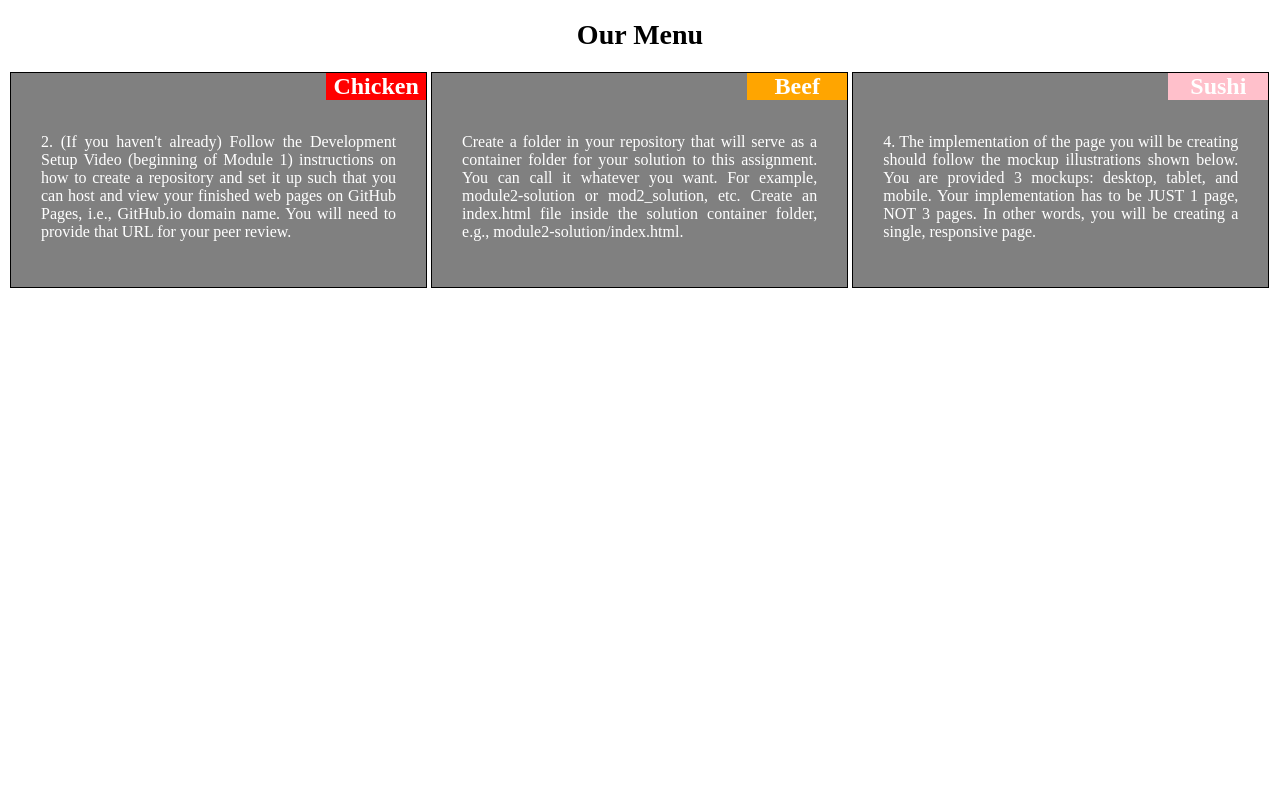
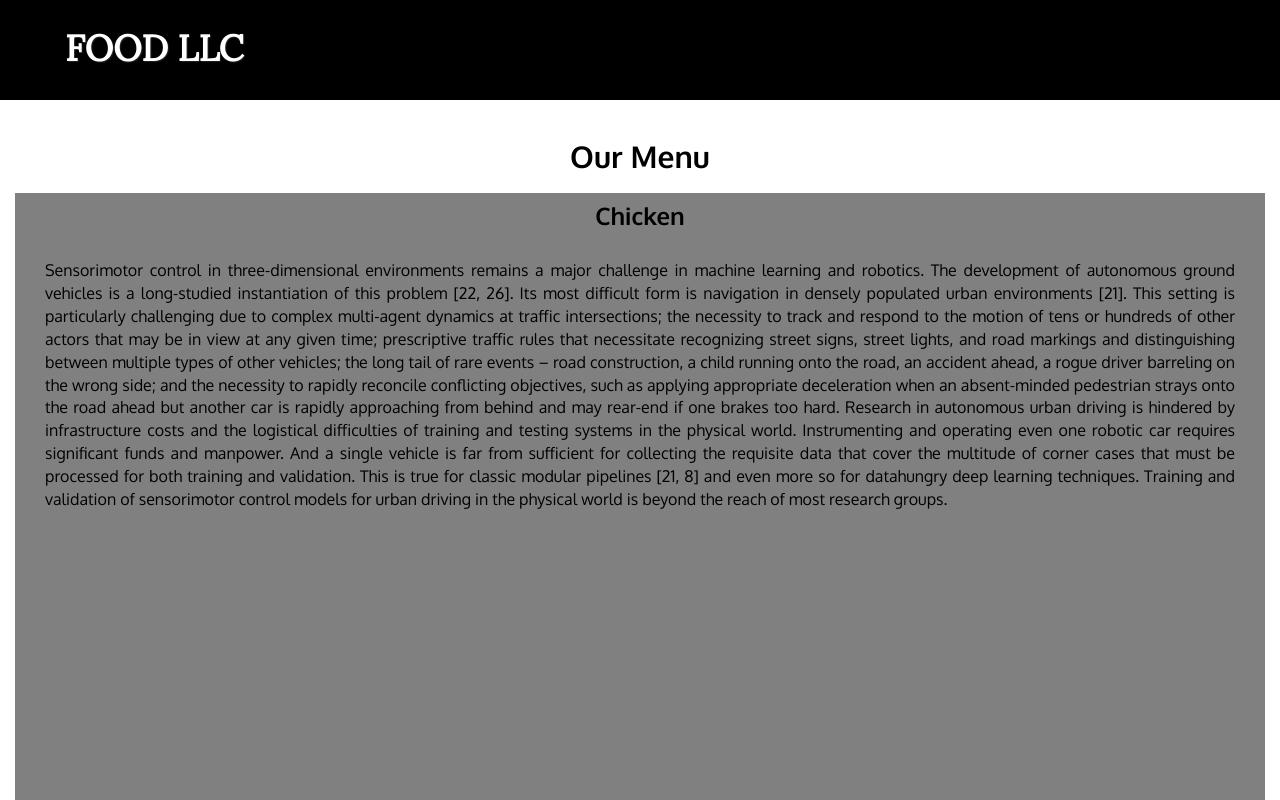
Before and after one commit to JoshSoft/JoshSoft.github.io, a plain HTML site: page index.html in a window 1280 px wide. Shown: the top 800 px of the page. Drawn offline with nearby package versions, Linux system fonts and the light colour scheme; files that its build step writes are made by us from their sources.

Commit message:
Add files via upload

```diff
--- a/index.html
+++ b/index.html
@@ -1,33 +1,87 @@
-<!DOCTYPE html>
-<html>
-<head>
-	<meta charset="utf-8">
-	<meta name="viewport" content="width=device-width initial-scale=1">
-	<title>Assignment Solution for Module 2-Joshua Folorunso</title>
-	<link rel="stylesheet" type="text/css" href="mystyle.css">
-	<style>
+<!doctype html>
+<html lang="en">
+  <head>
+    <meta charset="utf-8">
+    <meta http-equiv="X-UA-Compatible" content="IE=edge">
+    <meta name="viewport" content="width=device-width, initial-scale=1">
+    <title>Food LLC</title>
+    <link rel="stylesheet" href="css/bootstrap.min.css">
+    <link rel="stylesheet" href="css/styles.css">
+    <link href='https://fonts.googleapis.com/css?family=Oxygen:400,300,700' rel='stylesheet' type='text/css'>
+    <link href='https://fonts.googleapis.com/css?family=Lora' rel='stylesheet' type='text/css'>
+  </head>
+<body>
+  <header>
+    <nav id="header-nav" class="navbar navbar-default">
+      <div class="container">
+        <div class="navbar-header">
+          <div class="navbar-brand">
+            <a href="index.html"><h1 class="pull-left">Food LLC</h1></a>
+          </div>
 
-	</style>
+           <button type="button" class="navbar-toggle collapsed" data-toggle="collapse" data-target="#collapsable-nav" aria-expanded="false" >
+            <span class="sr-only">Toggle navigation</span>
+            <span class="icon-bar"></span>
+            <span class="icon-bar"></span>
+            <span class="icon-bar"></span>
+          </button>
+        </div>
 
-</head>
-<body>
-	<div>
-		<h1> Our Menu</h1>
-	</div>
-	<div>
-		<section class=" s1 col-lg-4 col-md-6">
-			<h2 class="h21">Chicken</h2>
-			<p>2.	(If you haven't already) Follow the Development Setup Video (beginning of Module 1) instructions on how to create a repository and set it up such that you can host and view your finished web pages on GitHub Pages, i.e., GitHub.io domain name. You will need to provide that URL for your peer review.</p>
-		</section>
-		<section class=" s2 col-lg-4 col-md-6">
-			<h2 class="h22"> Beef</h2>
-			<p>Create a folder in your repository that will serve as a container folder for your solution to this assignment. You can call it whatever you want. For example, module2-solution or mod2_solution, etc. Create an index.html file inside the solution container folder, e.g., module2-solution/index.html.</p>
-		</section>
-		<section class=" s3 col-lg-4 col-md-6">
-			<h2 class="h23"> Sushi</h2>
-			<p>4.	The implementation of the page you will be creating should follow the mockup illustrations shown below. You are provided 3 mockups: desktop, tablet, and mobile. Your implementation has to be JUST 1 page, NOT 3 pages. In other words, you will be creating a single, responsive page.</p>
-		</section>
-	</div>
+        <div id="collapsable-nav" class="collapse navbar-collapse" >
+          <ul id="nav-list" class="nav navbar-nav navbar-right visible-xs">
+            <li>
+              <a href="menu-categories.html">Chicken</a>
+            </li>
+            <hr class="visible-xs">
+            <li>
+              <a href="#">Beef</a>
+            </li>
+            <hr class="visible-xs">
+            <li>
+              <a href="#">Sushi</a>
+            </li>
 
+
+          </ul><!-- #nav-list -->
+        </div><!-- .collapse .navbar-collapse -->
+      </div><!-- .container -->
+    </nav><!-- #header-nav -->
+  </header>
+
+
+
+  <div id="main-content" class="container col-xs-12">
+    <div class="main text-center"> <h2> Our Menu </h2>   </div>
+     <div class="divmain"> <h3> Chicken </h3>
+        <p class= > Sensorimotor control in three-dimensional environments remains a major challenge in machine
+          learning and robotics. The development of autonomous ground vehicles is a long-studied instantiation
+          of this problem [22, 26]. Its most difficult form is navigation in densely populated urban
+          environments [21]. This setting is particularly challenging due to complex multi-agent dynamics at
+          traffic intersections; the necessity to track and respond to the motion of tens or hundreds of other
+          actors that may be in view at any given time; prescriptive traffic rules that necessitate recognizing
+          street signs, street lights, and road markings and distinguishing between multiple types of other vehicles;
+          the long tail of rare events – road construction, a child running onto the road, an accident
+          ahead, a rogue driver barreling on the wrong side; and the necessity to rapidly reconcile conflicting
+          objectives, such as applying appropriate deceleration when an absent-minded pedestrian strays onto
+          the road ahead but another car is rapidly approaching from behind and may rear-end if one brakes
+          too hard.
+          Research in autonomous urban driving is hindered by infrastructure costs and the logistical difficulties
+          of training and testing systems in the physical world. Instrumenting and operating even one
+          robotic car requires significant funds and manpower. And a single vehicle is far from sufficient for
+          collecting the requisite data that cover the multitude of corner cases that must be processed for both
+          training and validation. This is true for classic modular pipelines [21, 8] and even more so for datahungry
+          deep learning techniques. Training and validation of sensorimotor control models for urban
+          driving in the physical world is beyond the reach of most research groups.
+        </p>
+     </div>
+   </div>
+  </div><!-- End of #main-content -->
+
+
+
+  <!-- jQuery (Bootstrap JS plugins depend on it) -->
+  <script src="js/jquery-2.1.4.min.js"></script>
+  <script src="js/bootstrap.min.js"></script>
+  <script src="js/script.js"></script>
 </body>
 </html>
```
